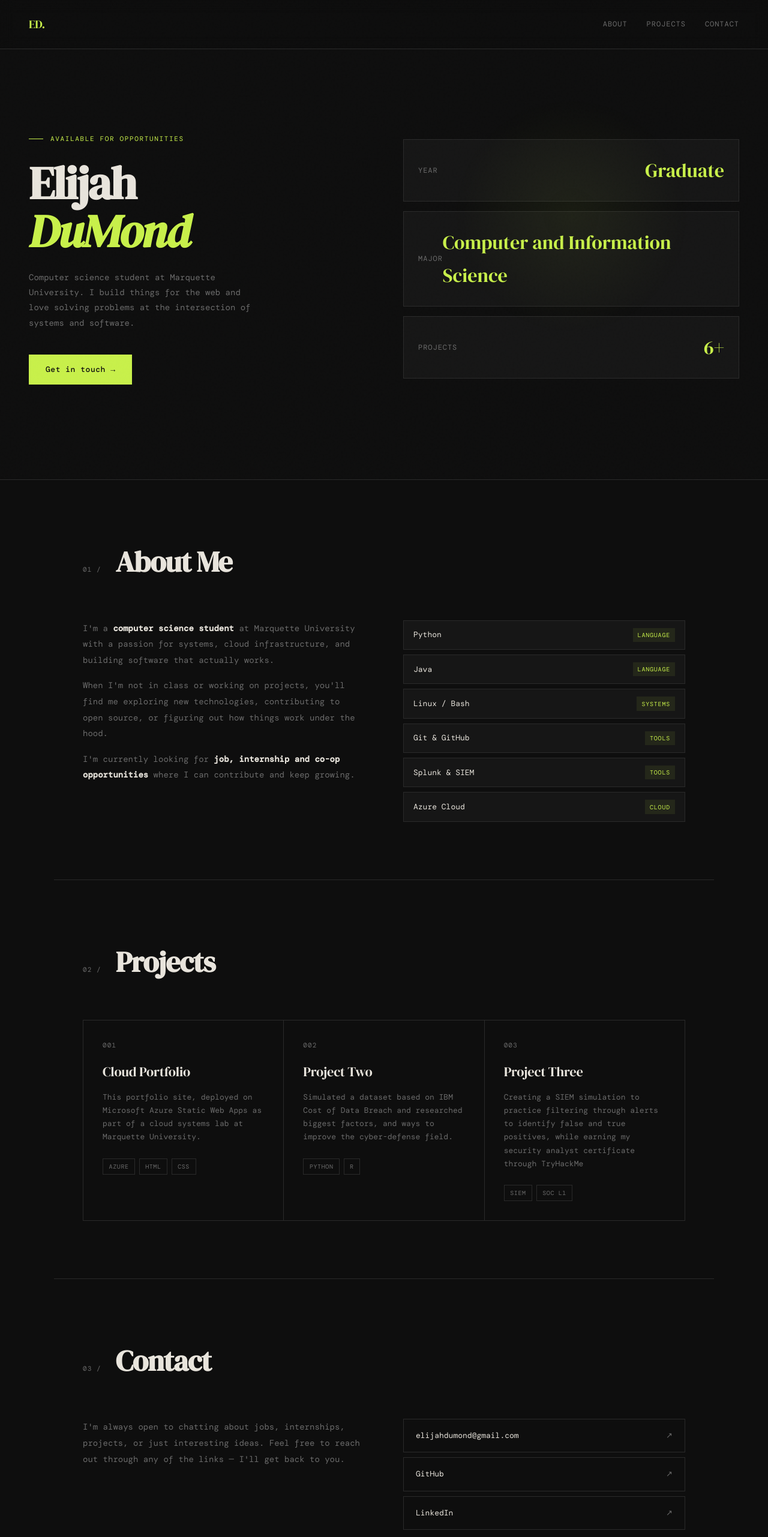
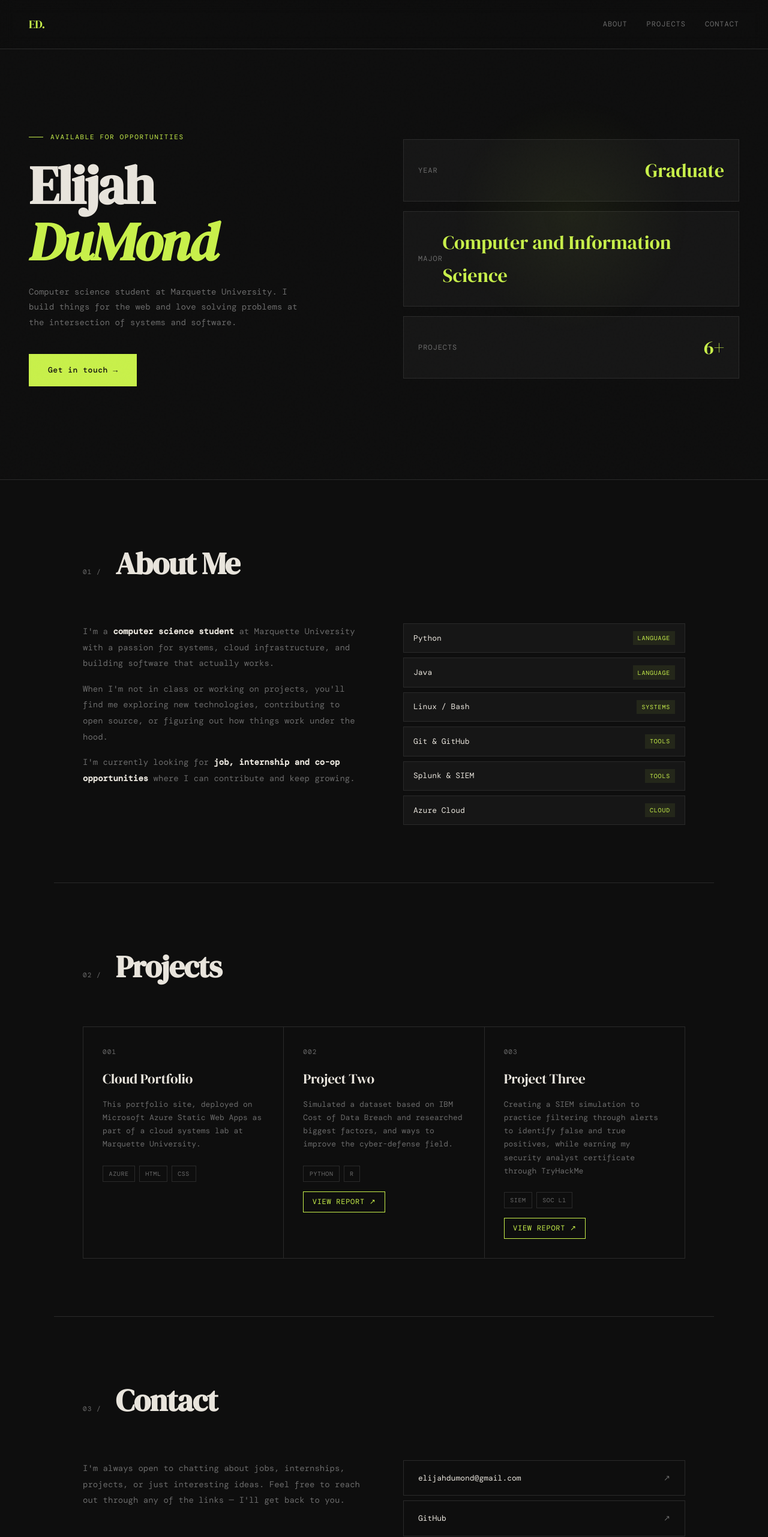
Before and after one commit to edumond21/portfolio, a plain HTML site: page index.html in a window 1280 px wide. Shown: the top 2562 px of the page at 60% size. Drawn offline with nearby package versions, Linux system fonts and the light colour scheme; a web font is replaced by a local one.

Commit message:
Add PDF report and improve responsive text sizing
Co-Authored-By: Claude Sonnet 4.6 <noreply@anthropic.com>

```diff
--- a/index.html
+++ b/index.html
@@ -26,7 +26,7 @@
       background: var(--bg);
       color: var(--text);
       font-family: var(--mono);
-      font-size: 14px;
+      font-size: clamp(14px, 1.1vw, 18px);
       line-height: 1.7;
       overflow-x: hidden;
     }
@@ -58,7 +58,7 @@
 
     .nav-logo {
       font-family: var(--serif);
-      font-size: 1.2rem;
+      font-size: clamp(1.2rem, 1.5vw, 1.6rem);
       color: var(--accent);
       text-decoration: none;
       letter-spacing: -0.02em;
@@ -73,7 +73,7 @@
     .nav-links a {
       color: var(--muted);
       text-decoration: none;
-      font-size: 12px;
+      font-size: clamp(12px, 0.9vw, 15px);
       letter-spacing: 0.08em;
       text-transform: uppercase;
       transition: color 0.2s;
@@ -124,7 +124,7 @@
 
     .hero-title {
       font-family: var(--serif);
-      font-size: clamp(3rem, 6vw, 5.5rem);
+      font-size: clamp(3rem, 7vw, 7rem);
       line-height: 1.05;
       letter-spacing: -0.03em;
       margin-bottom: 1.5rem;
@@ -137,7 +137,8 @@
 
     .hero-desc {
       color: var(--muted);
-      max-width: 380px;
+      max-width: 480px;
+      font-size: clamp(14px, 1.1vw, 17px);
       line-height: 1.8;
       margin-bottom: 2.5rem;
     }
@@ -146,12 +147,12 @@
       display: inline-flex;
       align-items: center;
       gap: 0.75rem;
-      padding: 0.875rem 1.75rem;
+      padding: 1rem 2rem;
       background: var(--accent);
       color: #0e0e0e;
       text-decoration: none;
       font-weight: 500;
-      font-size: 13px;
+      font-size: clamp(13px, 1vw, 16px);
       letter-spacing: 0.04em;
       transition: background 0.2s, transform 0.2s;
     }
@@ -184,8 +185,8 @@
     .stat-card:nth-child(2) { animation-delay: 0.2s; }
     .stat-card:nth-child(3) { animation-delay: 0.3s; }
 
-    .stat-label { color: var(--muted); font-size: 12px; text-transform: uppercase; letter-spacing: 0.08em; }
-    .stat-value { font-family: var(--serif); font-size: 2rem; color: var(--accent); }
+    .stat-label { color: var(--muted); font-size: clamp(12px, 0.85vw, 14px); text-transform: uppercase; letter-spacing: 0.08em; }
+    .stat-value { font-family: var(--serif); font-size: clamp(2rem, 2.2vw, 2.8rem); color: var(--accent); }
 
     /* SECTION BASE */
     section {
@@ -210,7 +211,7 @@
 
     .section-title {
       font-family: var(--serif);
-      font-size: clamp(2rem, 4vw, 3rem);
+      font-size: clamp(2rem, 4vw, 4rem);
       letter-spacing: -0.02em;
     }
 
@@ -224,6 +225,7 @@
 
     .about-text p {
       color: var(--muted);
+      font-size: clamp(14px, 1.05vw, 17px);
       line-height: 1.9;
       margin-bottom: 1rem;
     }
@@ -247,7 +249,7 @@
     }
 
     .skill-item:hover { border-color: var(--accent); }
-    .skill-name { font-size: 13px; }
+    .skill-name { font-size: clamp(13px, 1vw, 16px); }
     .skill-tag {
       font-size: 10px;
       letter-spacing: 0.08em;
@@ -296,14 +298,14 @@
 
     .project-name {
       font-family: var(--serif);
-      font-size: 1.4rem;
+      font-size: clamp(1.4rem, 1.8vw, 2rem);
       margin-bottom: 0.75rem;
       letter-spacing: -0.01em;
     }
 
     .project-desc {
       color: var(--muted);
-      font-size: 13px;
+      font-size: clamp(13px, 1vw, 16px);
       line-height: 1.7;
       margin-bottom: 1.5rem;
     }
@@ -333,6 +335,7 @@
 
     .contact-text {
       color: var(--muted);
+      font-size: clamp(14px, 1.05vw, 17px);
       line-height: 1.9;
     }
 
@@ -351,11 +354,11 @@
       display: flex;
       justify-content: space-between;
       align-items: center;
-      padding: 1rem 1.25rem;
+      padding: 1.1rem 1.5rem;
       border: 1px solid var(--border);
       color: var(--text);
       text-decoration: none;
-      font-size: 13px;
+      font-size: clamp(13px, 1vw, 16px);
       transition: border-color 0.2s, color 0.2s;
     }
 
@@ -366,6 +369,29 @@
 
     .contact-link-arrow { color: var(--muted); transition: color 0.2s; }
     .contact-link:hover .contact-link-arrow { color: var(--accent); }
+
+    .project-link {
+      display: inline-flex;
+      align-items: center;
+      gap: 0.4rem;
+      margin-top: 1rem;
+      font-size: 12px;
+      letter-spacing: 0.06em;
+      text-transform: uppercase;
+      color: var(--accent);
+      background: none;
+      border: 1px solid var(--accent);
+      padding: 0.4rem 0.9rem;
+      cursor: pointer;
+      font-family: var(--mono);
+      transition: background 0.2s, color 0.2s;
+      text-decoration: none;
+    }
+
+    .project-link:hover {
+      background: var(--accent);
+      color: #0e0e0e;
+    }
 
     /* FOOTER */
     footer {
@@ -486,6 +512,7 @@
           <span class="tag">Python</span>
           <span class="tag">R</span>
         </div>
+        <a class="project-link" href="CostOfADataBreachResearch.pdf" target="_blank">View Report ↗</a>
       </div>
       <div class="project-card">
         <div class="project-num">003</div>
@@ -495,6 +522,7 @@
           <span class="tag">SIEM</span>
           <span class="tag">SOC L1</span>
         </div>
+        <a class="project-link" href="https://delightful-rock-011182c10.7.azurestaticapps.net" target="_blank">View Report ↗</a>
       </div>
     </div>
   </section>
```
Also changed, not shown: 1 other file.
